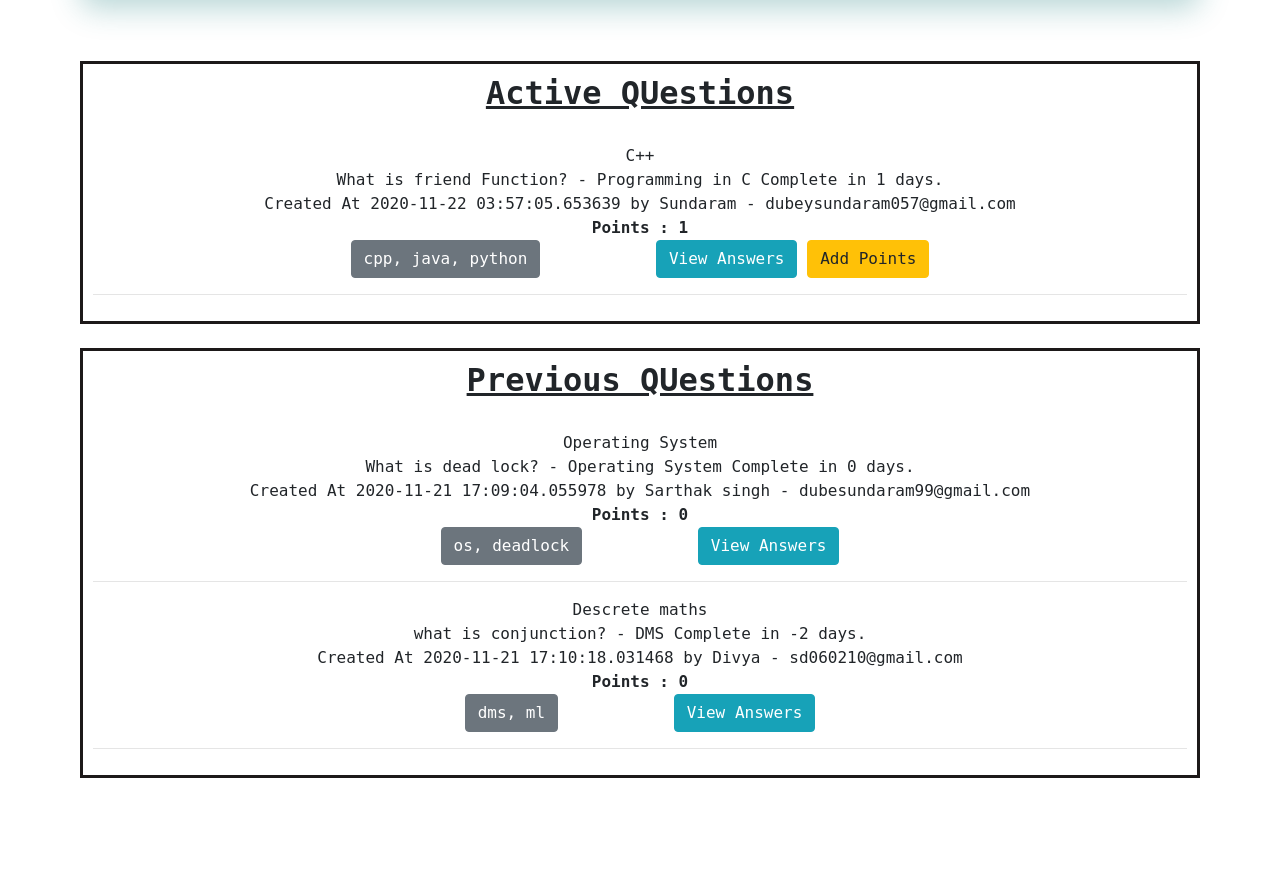
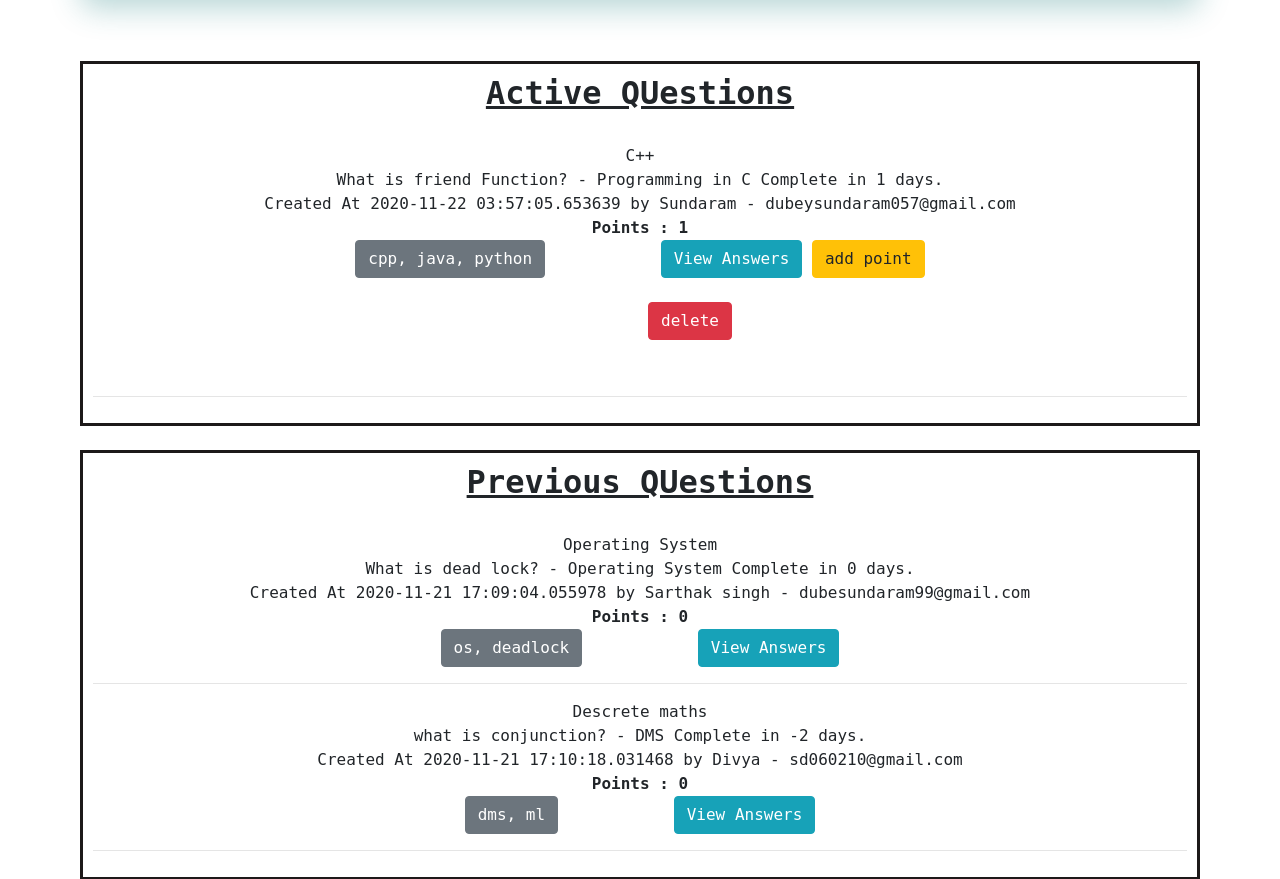
Before and after one commit to maze-runnar/addverb, a Flask app: page /all-questions in a window 1280 px wide. Shown: the part 853-1732 px from the top of the page. Before the commit the page ends 1631 px from the top, so only its background shows below. Run offline with Flask 2, Linux system fonts and the light colour scheme; a user stored in the database is signed in; data comes from the database, SQL or seed files in the repository; both versions use the stored data as it was after the commit; some libraries are stand-ins or nearby versions.

Commit message:
can delete question

```diff
--- a/app.py
+++ b/app.py
@@ -244,7 +244,17 @@ def Addpoints(id):
 	else:
 		return render_template("addpoints.html", id = id)
 
-
+@app.route("/deletequestion/<int:id>", methods=["GET", "POST"])
+def deleteQuestion(id):
+	if(request.method == "POST"):
+		try:
+			db.session.query(Todo).filter_by(id=id).delete()
+			db.session.commit()
+			return redirect("/all-questions")
+		except:
+			return "error occured"
+	elif(request.method == "GET"):
+		return redirect("/all-questions")
 
 @app.route('/progress/<int:id>', methods=['GET', 'Method'])
 def progress(id):
--- a/templates/allquestions.html
+++ b/templates/allquestions.html
@@ -1,4 +1,5 @@
 {% include "base.html" %}
+
 <Div style=" max-width: 70rem; margin: auto; margin-bottom: 5vh; background-color: rgb(65, 43, 43); color: antiquewhite; box-shadow: 0 20px 30px 0 rgba(1, 24, 24, 0.3);
     padding: 10px;
     border: inherit;
@@ -64,7 +65,8 @@ font-family: monospace;">
 
     &nbsp;&nbsp;&nbsp;&nbsp;&nbsp;&nbsp;&nbsp;&nbsp;&nbsp;&nbsp;&nbsp;<a class="btn btn-info" href="/detail/{{i.id}}">View Answers</a>
     {% if  session["teacher_logged_in"] %}
-      <a href="/addpoints/{{i.id}}" class="btn btn-warning"> Add Points </a>
+      <a href="/addpoints/{{i.id}}" class="btn btn-warning"> add point </a> <br><br>
+      <form action="/deletequestion/{{i.id}}" method="POST" style="margin-left:100px"><button type="submit" class="btn btn-danger">delete</button></form>
     {% endif %}
     <br><hr>
 {% endfor %}
```
Also changed, not shown: test2.db.
